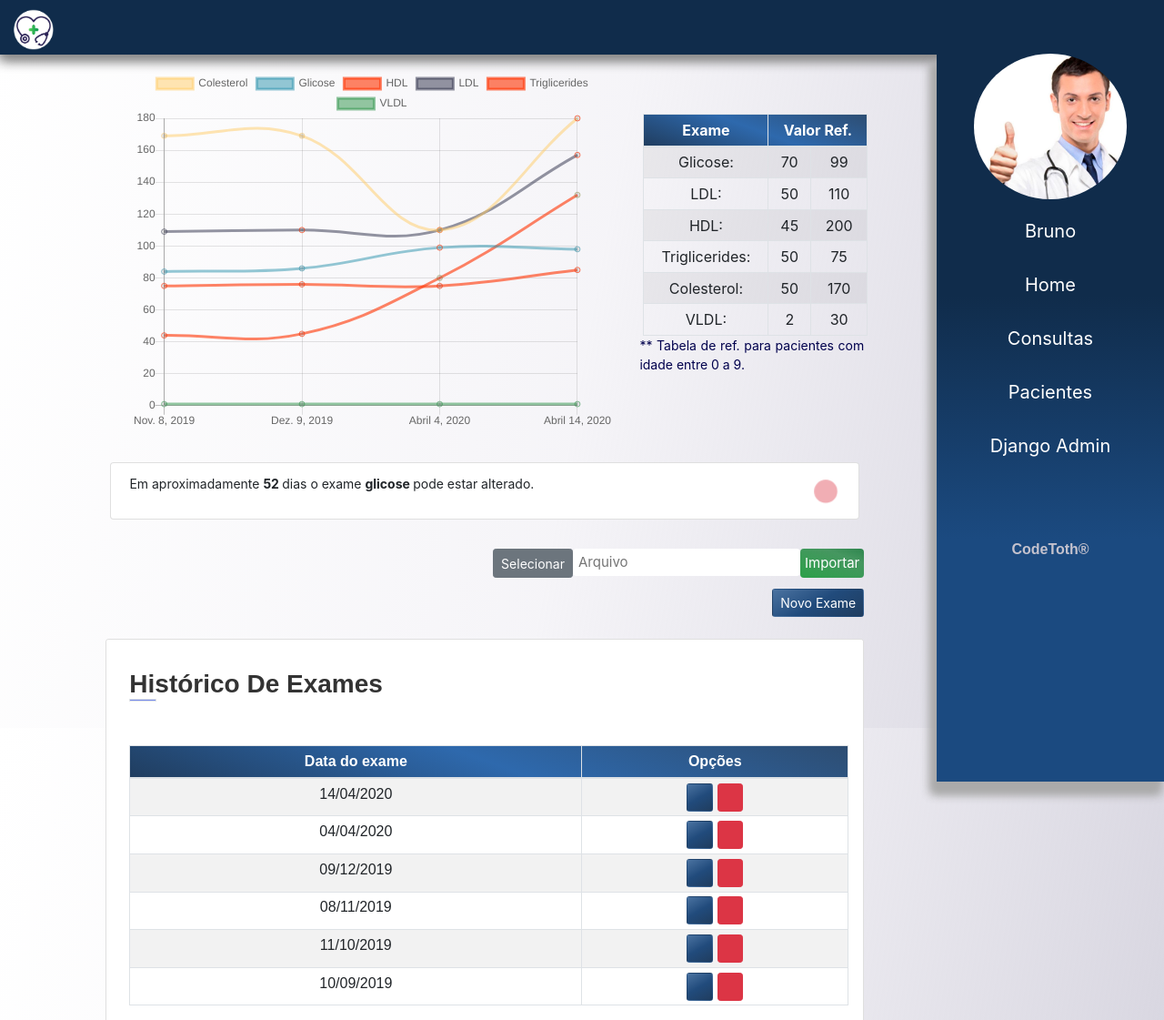
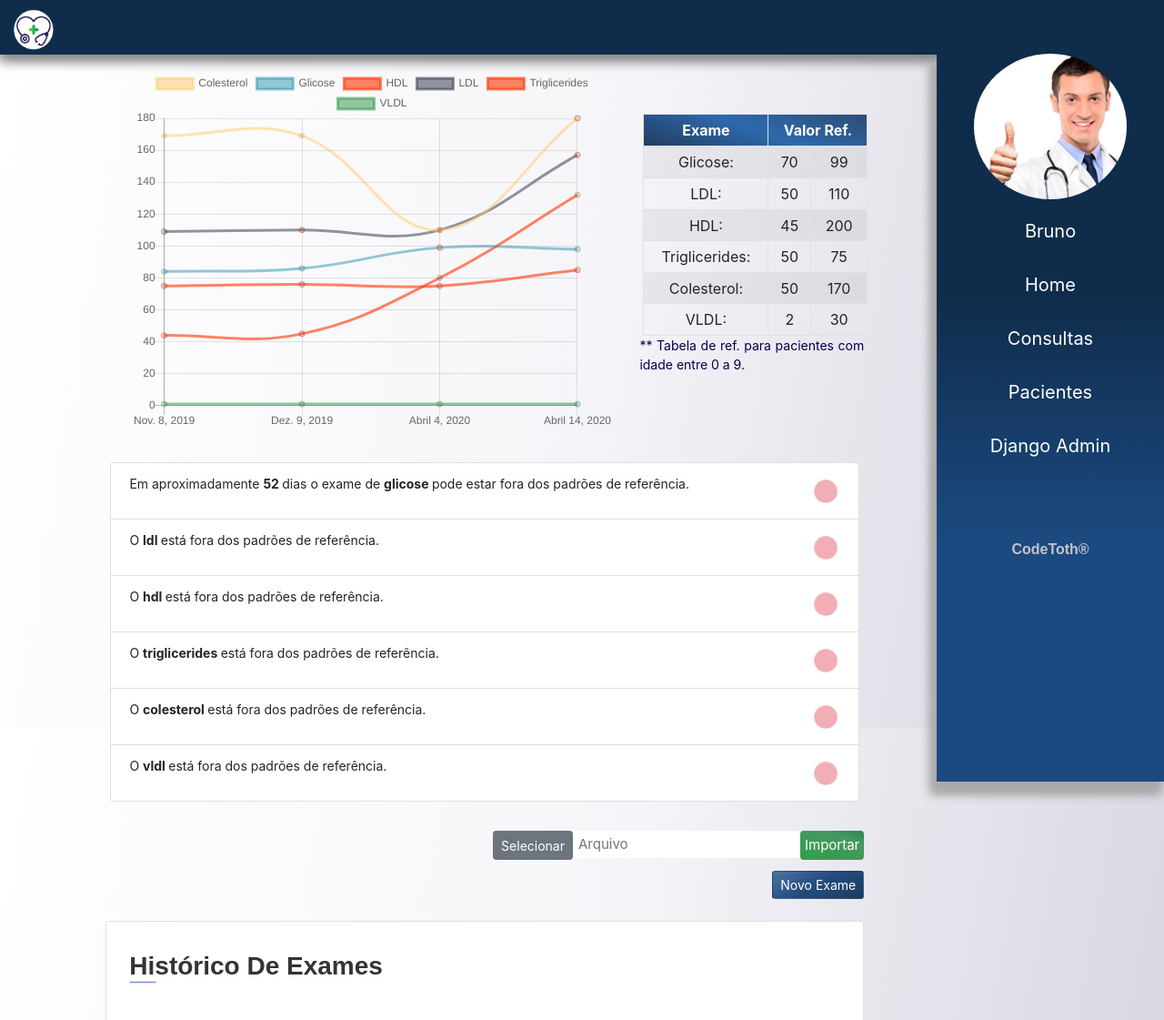
Before and after one commit to bruno-ralmeida/PI_2020.1, a Django app: page /exames/detalhes/5 in a window 1280 px wide. Shown: the top 1121 px of the page at 91% size. Run offline with Django 3.2, Linux system fonts and the light colour scheme; a user stored in the database is signed in; data comes from the database, SQL or seed files in the repository; some libraries are stand-ins or nearby versions; some web fonts are replaced.

Commit message:
Ajustando o layout de estimativa.

```diff
--- a/templates/exames/exames.html
+++ b/templates/exames/exames.html
@@ -70,27 +70,35 @@
 
         {% for dic in lst_estimativa %}
 
-          {% if dic.periodo > 0 %}
+          {% if dic.periodo == 0 %}
+
+          <li class="list-group-item d-flex justify-content-between align-items-center">
+            <p> O <b> {{ dic.tipo_exame }} </b> está fora dos padrões de referência. </p>
+            <div class="spinner-grow text-danger" role="status"></div>
+          </li>
+
+          {% else %}
             {% if dic.periodo <= 365   %}
             <li class="list-group-item d-flex justify-content-between align-items-center">
-              <p> Em aproximadamente <b> {{ dic.periodo }} </b> dias o exame <b> {{ dic.tipo_exame }} </b> pode estar alterado. </p>
+              <p> Em aproximadamente <b> {{ dic.periodo }} </b> dias o exame de <b> {{ dic.tipo_exame }} </b> pode estar fora dos padrões de referência. </p>
               <div class="spinner-grow text-danger" role="status"></div>
             </li>
             {% endif %}
 
             {% if dic.periodo > 365 and dic.periodo < 730  %}
             <li class="list-group-item d-flex justify-content-between align-items-center">
-              <p> Em aproximadamente <b> {{ dic.periodo }} </b> dias o exame <b> {{ dic.tipo_exame }} </b> pode estar alterado. </p>
+              <p> Em aproximadamente <b> {{ dic.periodo }} </b> dias o exame de<b> {{ dic.tipo_exame }} </b> pode estar fora dos padrões de referência. </p>
               <div class="spinner-grow text-warning" role="status"></div>
             </li>
             {% endif %}
 
             {% if dic.periodo > 730 %}
             <li class="list-group-item d-flex justify-content-between align-items-center">
-              <p> Em aproximadamente <b> {{ dic.periodo }} </b> dias o exame <b> {{ dic.tipo_exame }} </b> pode estar alterado. </p>
+              <p> Em aproximadamente <b> {{ dic.periodo }} </b> dias o exame de<b> {{ dic.tipo_exame }} </b> pode estar fora dos padrões de referência. </p>
               <div class="spinner-grow text-info" role="status"></div>
             </li>
             {% endif %}
+
           {% endif %}
 
         {% endfor %}
```
